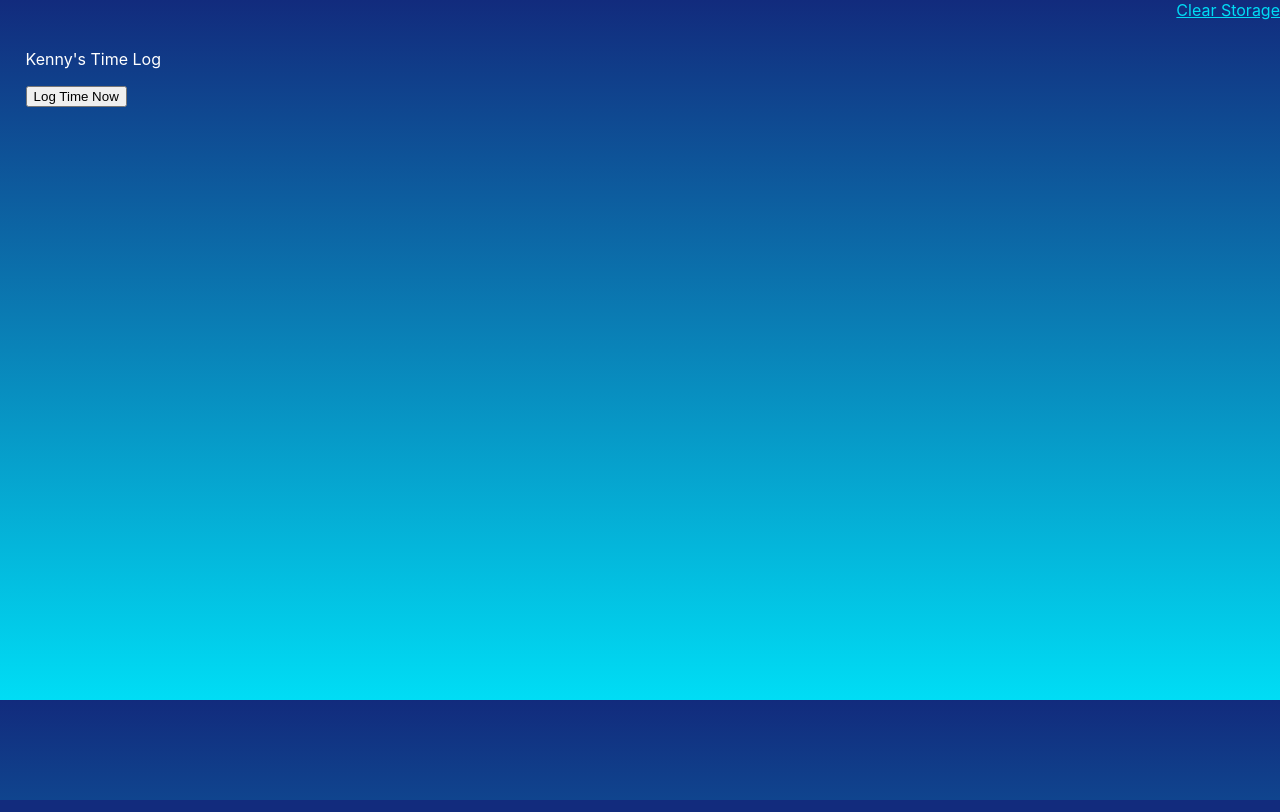
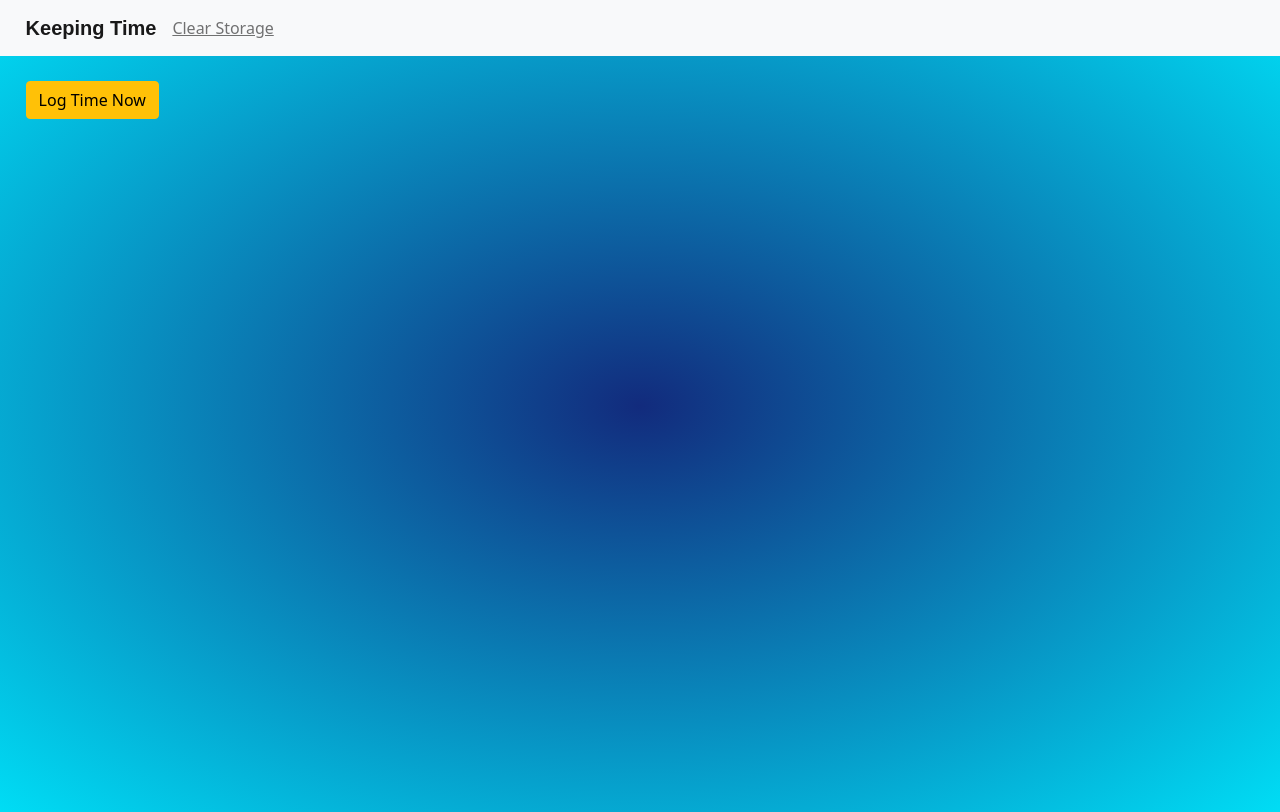
Before and after one commit to kennyqng/timestamp, a React (Create React App) app: page / in a window 1280 px wide. Built offline with nearby package versions, Linux system fonts and the light colour scheme.

Commit message:
css update

```diff
--- a/package.json
+++ b/package.json
@@ -7,6 +7,7 @@
     "@testing-library/jest-dom": "^5.14.1",
     "@testing-library/react": "^11.2.7",
     "@testing-library/user-event": "^12.8.3",
+    "bootstrap": "^5.1.1",
     "moment": "^2.29.1",
     "react": "^17.0.2",
     "react-dom": "^17.0.2",
--- a/src/App.css
+++ b/src/App.css
@@ -37,22 +37,31 @@
   }
 }
 body {
-  height: 700px;
+  height: 812px;
   background-color: rgb(18, 43, 125); /* For browsers that do not support gradients */
-  background-image: linear-gradient(rgb(18, 43, 125), rgb(0, 221, 245));
+  background-image: radial-gradient(rgb(18, 43, 125), rgb(0, 221, 245));
   font: white;
 }
+.NavBar {
+  padding: 1% 2% 1%;
+}
+.Brand {
+  font-family: "Avant Garde", "Avantgarde", "Century Gothic", "CenturyGothic", "AppleGothic", sans-serif;
+  font-weight: bold;
+
+}
 .welcome {
-  color: white;
+  color: rgb(67, 67, 67);
   padding: 1% 2% 1%;
-  /* text-align: right; */
 }
 .list {
   height: 400px;
 }
 .clear {
   color: rgb(0, 221, 245);
-  width: 100%;
   text-align: right;
   text-decoration: underline;
 }
+.warning {
+  margin: 12px 0px 12px 0px;
+}
--- a/src/components/Home.js
+++ b/src/components/Home.js
@@ -1,9 +1,11 @@
 import React, { useEffect, useState } from "react";
 import { Button } from "reactstrap";
+import { Toast, ToastBody, ToastHeader } from "reactstrap";
+import { Collapse, Navbar, NavbarBrand, Nav, NavbarText } from "reactstrap";
 import moment from "moment";
 
 function Home() {
-  const [displayTime, setDisplayTime] = useState( () => {
+  const [displayTime, setDisplayTime] = useState(() => {
     const saved = localStorage.getItem("recent");
     const initialValue = JSON.parse(saved);
     return initialValue || [];
@@ -14,7 +16,7 @@ function Home() {
     localStorage.getItem("recent");
   };
 
-  useEffect (() => {
+  useEffect(() => {
     localStorage.setItem("recent", JSON.stringify(displayTime));
   });
 
@@ -24,23 +26,35 @@ function Home() {
 
   return (
     <div>
-      <div className="clear" onClick={clearLog}>Clear Storage</div>
+      <Navbar className="NavBar" color="light" light expand="md">
+        <NavbarBrand className="Brand" href="/"> Keeping Time</NavbarBrand>
+        <NavbarText className="clear" onClick={clearLog}>
+          {" "}
+          Clear Storage
+        </NavbarText>
+        <Collapse navbar>
+          <Nav className="mr-auto" navbar></Nav>
+        </Collapse>
+      </Navbar>
       <div className="welcome">
-        <p>Kenny's Time Log</p>
         <div className="button-board">
-          <Button onClick={recordTime}>Log Time Now</Button>
+          <Button className="warning" color="warning" onClick={recordTime}>
+            Log Time Now
+          </Button>
         </div>
-       <div className="list">
-          {displayTime
-            .slice(0)
-            .reverse()
-            .map(e => (
-              <p> {e}</p>
-              ))
-            }
-        </div>
+        {displayTime
+          .slice(0)
+          .reverse()
+          .map(e => (
+            <p>
+              <Toast className="">
+                <ToastHeader>STAMPED</ToastHeader>
+                <ToastBody>{e}</ToastBody>
+              </Toast>
+            </p>
+          ))}
       </div>
-  </div>
+    </div>
   );
 }
 
--- a/src/index.js
+++ b/src/index.js
@@ -3,6 +3,7 @@ import ReactDOM from 'react-dom';
 import './index.css';
 import App from './App';
 import reportWebVitals from './reportWebVitals';
+import 'bootstrap/dist/css/bootstrap.min.css';
 
 ReactDOM.render(
   <React.StrictMode>
```
Also changed, not shown: 1 other file (tests, documents, lock files or other folders).
